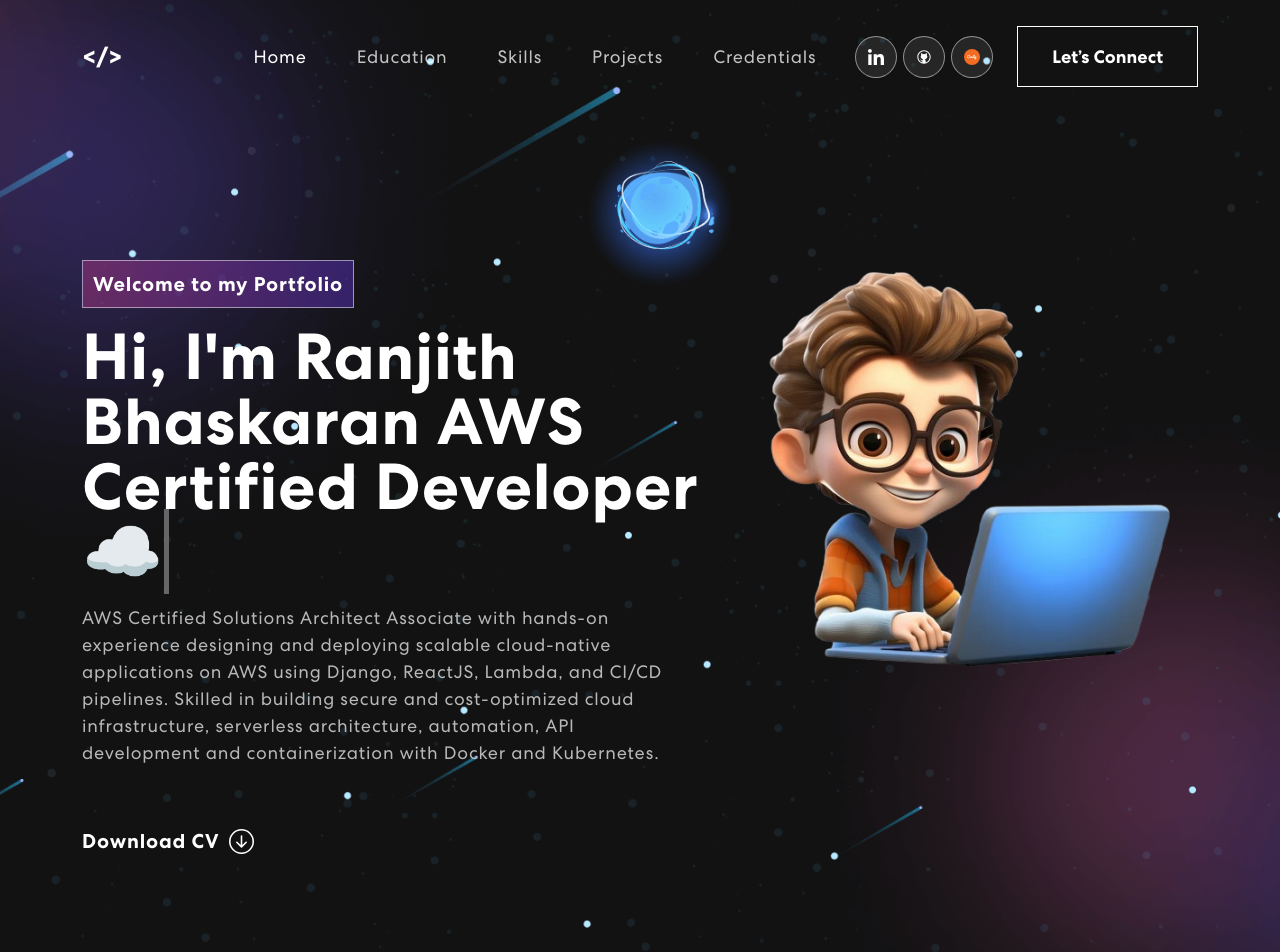
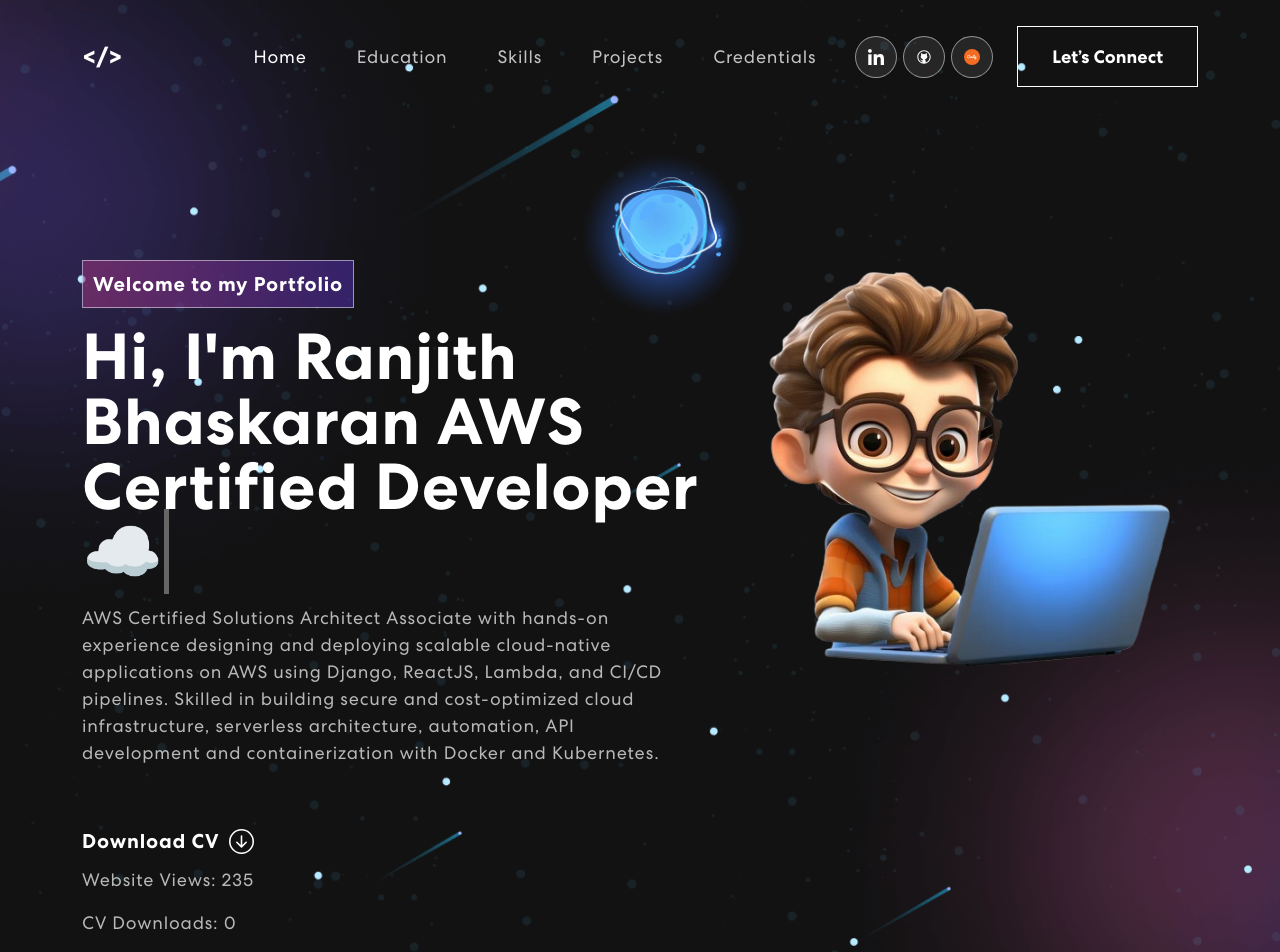
Before and after one commit to Ranji-Bhaskaran/Portfolio, a React (Create React App) app: page / in a window 1280 px wide. Shown: the top 952 px of the page. Built offline with nearby package versions, Linux system fonts and the light colour scheme.

Commit message:
SAA badge ooda matha changes

```diff
--- a/src/components/Banner.js
+++ b/src/components/Banner.js
@@ -10,7 +10,7 @@
   "AWS Certified Developer ☁️",
   "Full-Stack Engineer 💻"
 ];
-const typingSpeed = 80;  // faster typing speed
+const typingSpeed = 80;
 const deletingSpeed = 40;
 const pauseTime = 1500;
 
@@ -19,6 +19,16 @@
   const [isDeleting, setIsDeleting] = useState(false);
   const [text, setText] = useState('');
   const [delta, setDelta] = useState(typingSpeed);
+  const [viewCount, setViewCount] = useState(() => {
+    // Reset to 233, overriding the existing localStorage value
+    const storedCount = Number(localStorage.getItem("viewCount")) || 0;
+    const newCount = storedCount < 233 ? 233 : storedCount; // Start at 233 or keep if higher
+    localStorage.setItem("viewCount", newCount);
+    return newCount;
+  });
+  const [downloadCount, setDownloadCount] = useState(() => {
+    return Number(localStorage.getItem("downloadCount")) || 0;
+  });
 
   useEffect(() => {
     const ticker = setTimeout(() => {
@@ -26,6 +36,15 @@
     }, delta);
     return () => clearTimeout(ticker);
   }, [text]);
+
+  useEffect(() => {
+    // Increment view count only once on mount
+    setViewCount(prev => {
+      const newCount = prev + 1;
+      localStorage.setItem("viewCount", newCount);
+      return newCount;
+    });
+  }, []);
 
   const tick = () => {
     const i = loopNum % toRotate.length;
@@ -50,6 +69,11 @@
 
   const handleDownload = () => {
     window.open("https://drive.google.com/file/d/1YwulSTNz9KZV-U2WErW3dTpedLSLeL4z/view?usp=drive_link", "_blank");
+    setDownloadCount(prev => {
+      const newCount = prev + 1;
+      localStorage.setItem("downloadCount", newCount);
+      return newCount;
+    });
   };
 
   return (
@@ -66,6 +90,10 @@
                 <button onClick={handleDownload}>
                   Download CV <ArrowDownCircle size={25} />
                 </button>
+                <div style={{ marginTop: "10px" }}>
+                  <p>Website Views: {viewCount}</p>
+                  <p>CV Downloads: {downloadCount}</p>
+                </div>
               </div>}
             </TrackVisibility>
           </Col>
```
